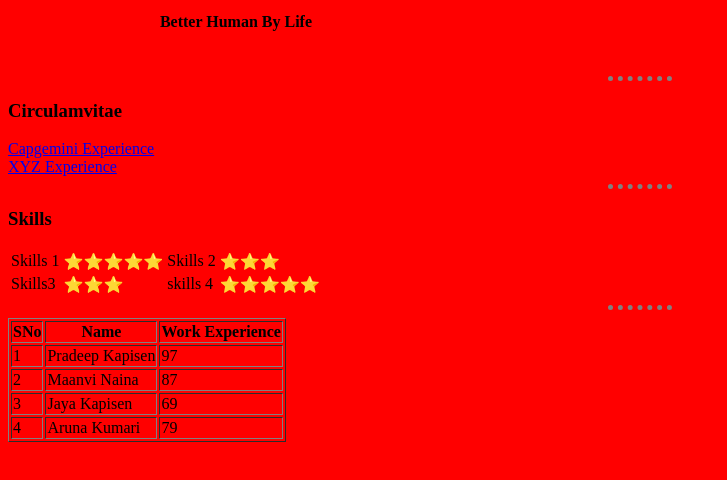
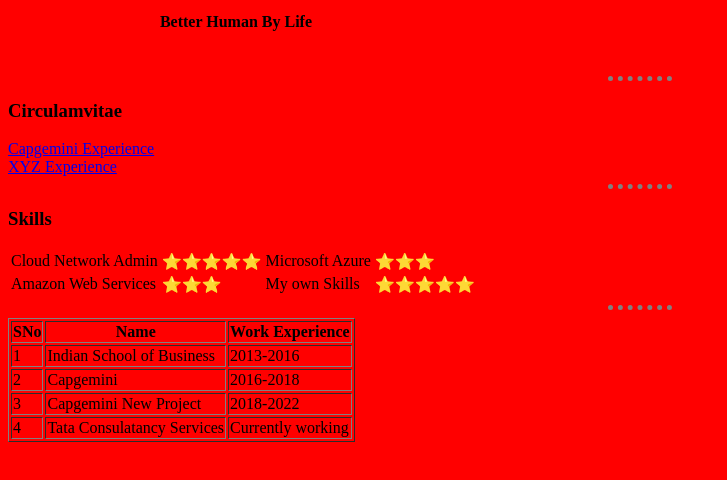
Before and after one commit to getpradeep/adityacv, a plain HTML site: page index.html in a window 1280 px wide. Shown: the part 130-610 px from the top of the page, without its empty margins (0-727 px from the left). Drawn offline with Linux system fonts and the light colour scheme.

Commit message:
Updated with image and known skills

```diff
--- a/index.html
+++ b/index.html
@@ -9,7 +9,7 @@
     <table cellspacing="20" style color=red>
       <tr>
         <!-- Add aditya image here-->
-      <td><img src="Add Aditya passport size photo here" alt="Aditya Botcha"></td>
+      <td><img src="C:\Users\Dell3511\Downloads\miscleneous\aditya1.jpeg" alt="Aditya Botcha"></td>
       <td><h1>Aditya Botcha</h1>
       <p><em>Network Admin By profession</em></p>
       <p><strong>Better Human By Life</strong></p></td>
@@ -24,15 +24,15 @@
     <h3>Skills</h3>
     <table>
       <tr>
-        <td>Skills 1</td>
+        <td>Cloud Network Admin</td>
         <td>⭐⭐⭐⭐⭐</td>
-        <td>Skills 2</td>
+        <td>Microsoft Azure</td>
         <td>⭐⭐⭐</td>
       </tr>
       <tr>
-        <td>Skills3</td>
+        <td>Amazon Web Services</td>
         <td>⭐⭐⭐</td>
-        <td>skills 4</td>
+        <td>My own Skills</td>
         <td>⭐⭐⭐⭐⭐</td>
       </tr>
     </table>
@@ -46,23 +46,23 @@
       </tr>
       <tr>
         <td>1</td>
-        <td>Pradeep Kapisen</td>
-        <td>97</td>
+        <td>Indian School of Business</td>
+        <td>2013-2016</td>
       </tr>
       <tr>
         <td>2</td>
-        <td>Maanvi Naina</td>
-        <td>87</td>
+        <td>Capgemini</td>
+        <td>2016-2018</td>
       </tr>
       <tr>
         <td>3</td>
-        <td>Jaya Kapisen</td>
-        <td>69</td>
+        <td>Capgemini New Project</td>
+        <td>2018-2022</td>
       </tr>
       <tr>
         <td>4</td>
-        <td>Aruna Kumari</td>
-        <td>79</td>
+        <td>Tata Consulatancy Services</td>
+        <td>Currently working</td>
       </tr>
     </table>
   </body>
```
